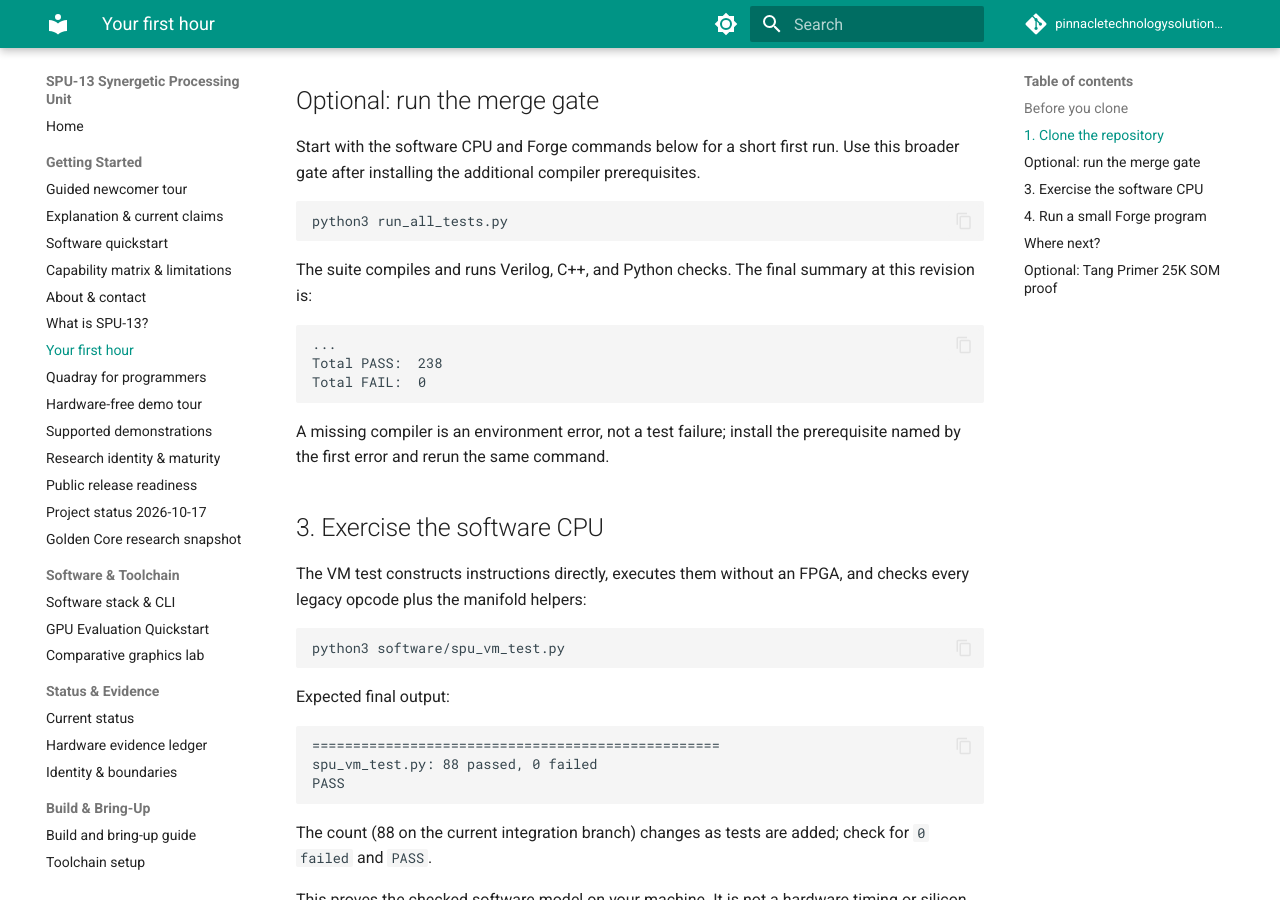
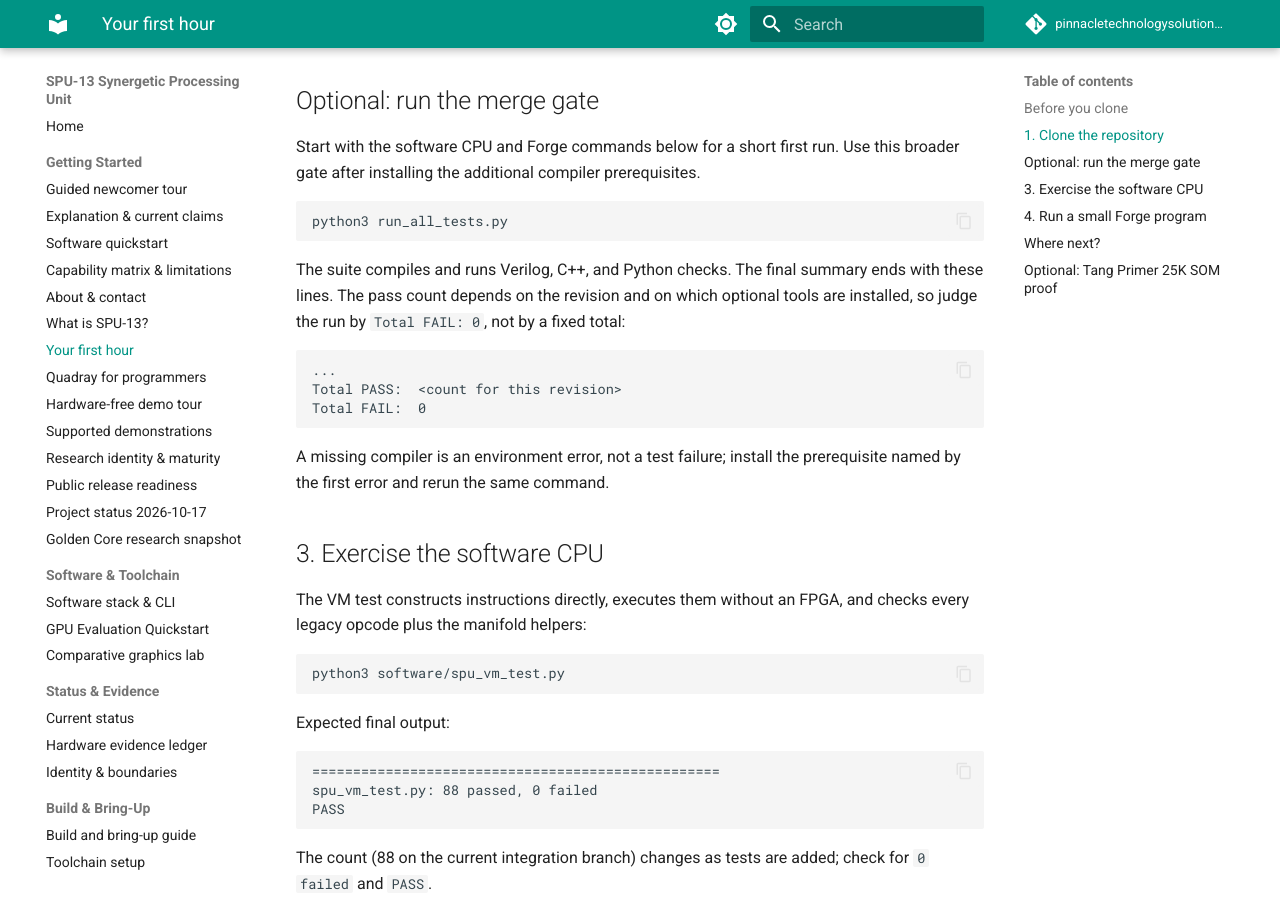
Before and after one commit to pinnacletechnologysolutionsltd/SPU, an MkDocs documentation site: the page built from docs/FIRST_HOUR.md, in a window 1280 px wide and 900 px high, scrolled down 779 px. Built offline with MkDocs 1.6.1 and Material for MkDocs 9.7.7, drawn with Linux system fonts in a browser that asks for light colours; comment, search, counter and statistics services are not loaded.

Commit message:
release(v0.3): README, docs index and first-hour corrections
Root README gains a v0.3 programmable-surd section and a branch-accurate description; docs/README
indexes the frozen contract and marks the other v0.3 records as historical provenance;
FIRST_HOUR no longer asserts a fixed regression total (to be measured at qualification).
No evidence claim added beyond ledger 3.53 and 3.54.

Co-Authored-By: Claude Sonnet 5.5 <noreply@anthropic.com>

````diff
--- a/docs/FIRST_HOUR.md
+++ b/docs/FIRST_HOUR.md
@@ -43,11 +43,13 @@ python3 run_all_tests.py
 ```
 
 The suite compiles and runs Verilog, C++, and Python checks. The final summary
-at this revision is:
+ends with these lines. The pass count depends on the revision and on which
+optional tools are installed, so judge the run by `Total FAIL:  0`, not by a
+fixed total:
 
 ```text
 ...
-Total PASS:  238
+Total PASS:  <count for this revision>
 Total FAIL:  0
 ```
 
````
Also changed, not shown: README.md (+19 -2 lines), docs/README.md (+21 -0 lines).
